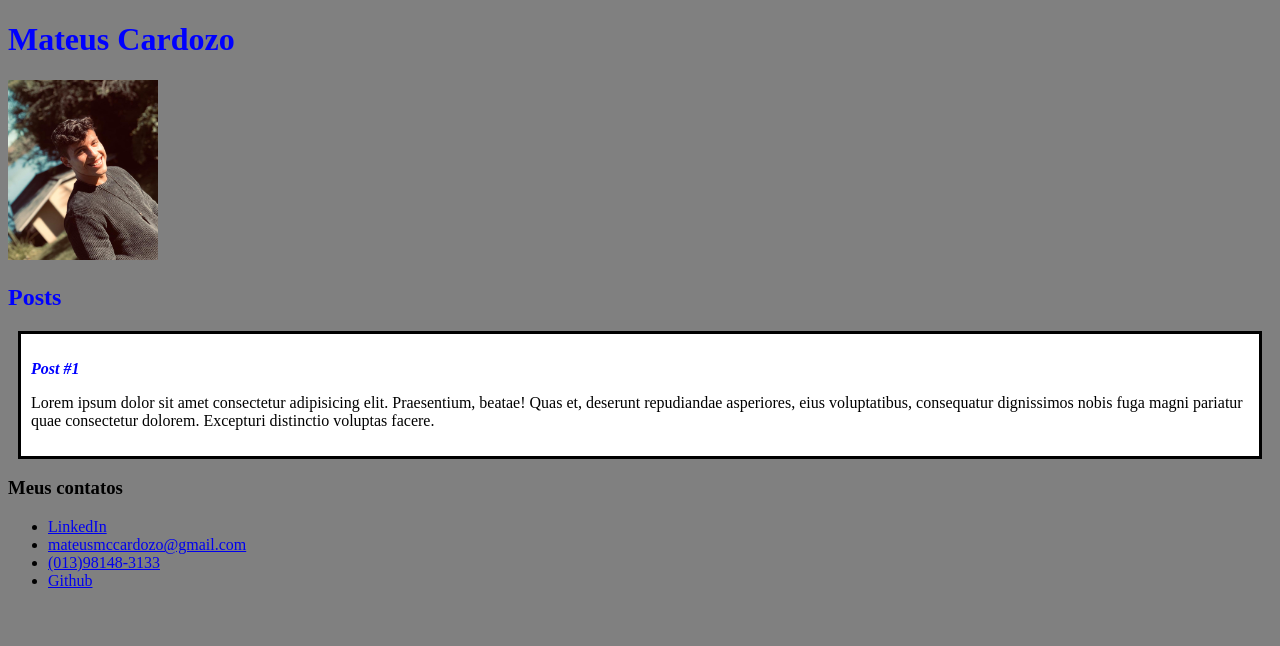
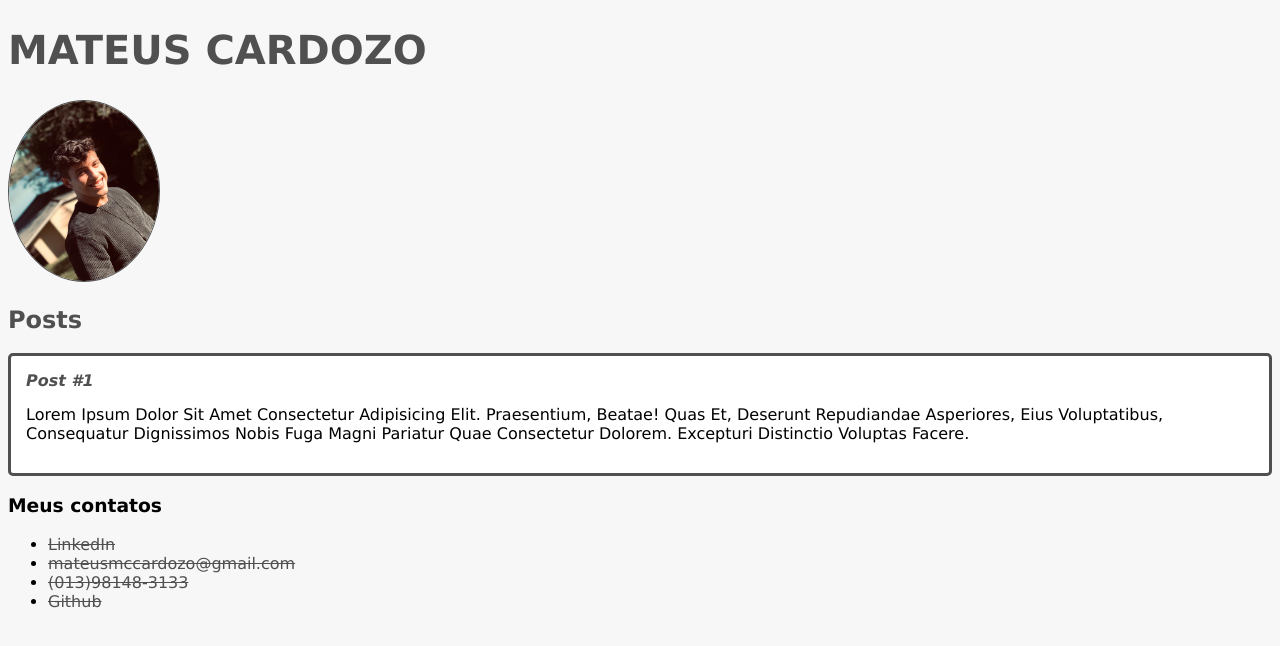
Before and after one commit to MateusCardozo/Desafios-.DIO, a plain HTML site: page Desafio2_HTML-CSS/Ex001/index.html in a window 1280 px wide. Drawn offline with Linux system fonts and the light colour scheme.

Commit message:
Alterações no CSS da página

```diff
--- a/Desafio2_HTML-CSS/Ex001/index.html
+++ b/Desafio2_HTML-CSS/Ex001/index.html
@@ -12,7 +12,7 @@
     <header>
         <h1 id="title">Mateus Cardozo</h1>
         <picture>
-            <img src="foto perfil.jpg" alt="Foto de perfil do Mateus Cardozo" width="150" height="180">
+            <img class="photo" src="foto perfil.jpg" alt="Foto de perfil do Mateus Cardozo" width="150" height="180">
         </picture>
     </header>
     <section>
@@ -23,7 +23,7 @@
             <header>
                 <h3 class="post_title">Post #1</h3>
             </header>
-            <p>
+            <p class="post_content">
                 Lorem ipsum dolor sit amet consectetur adipisicing elit. Praesentium, beatae! Quas et, deserunt repudiandae asperiores, eius voluptatibus, consequatur dignissimos nobis fuga magni pariatur quae consectetur dolorem. Excepturi distinctio voluptas facere.
             </p>
         </article>
--- a/Desafio2_HTML-CSS/Ex001/style.css
+++ b/Desafio2_HTML-CSS/Ex001/style.css
@@ -1,19 +1,44 @@
 body {
-    background-color: gray;
+    background-color: #f7f7f7;
+    font-family: Verdana;
+}
+
+.photo {
+    border-radius: 50%;
+    border: 1px solid #505050;
 }
 
 #title, .subtitle, .post_title {
-    color: blue;
+    color: #505050;
+}
+
+#title {
+    font-size: 40px;
+    text-transform: uppercase;
+}
+
+a {
+    text-decoration: line-through;
+    color: #505050;
 }
 
 .post_title {
     font-size: 16px;
     font-style: italic;
+    margin: 0;
+    margin-bottom: 15px;
 }
 
 .post {
     background: white;
-    padding: 10px;
-    border: 3px solid #000;
-    margin: 10px;
+    padding: 15px;
+    border: 3px solid #505050;
+    margin-bottom: 15px;
+    border-radius: 5px;
 }
+
+.post_content {
+    margin: 0;
+    margin-bottom: 15px;
+    text-transform: capitalize;
+}
```
